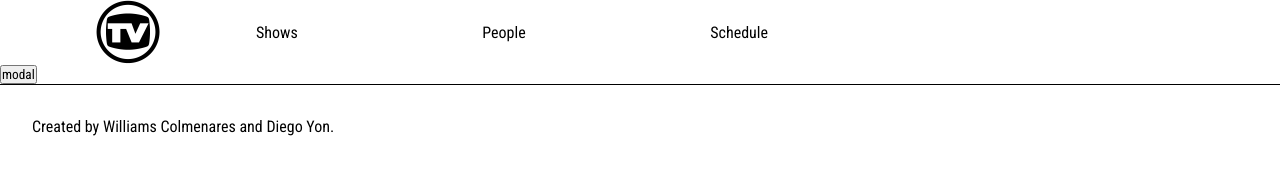
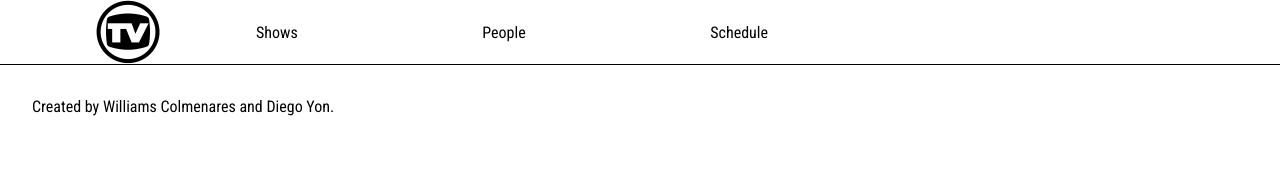
Before and after one commit to williamscch/tv-shows, a website built with webpack: page src/index.html in a window 1280 px wide. Built offline with nearby package versions, Linux system fonts and the light colour scheme; no server answers.

Commit message:
Delete test button

```diff
--- a/src/index.html
+++ b/src/index.html
@@ -23,7 +23,6 @@
       </ul>
     </nav>
     <div class="shows"></div>
-    <button class="btn1">modal</button>
     <footer>
       <p>Created by Williams Colmenares and Diego Yon.</p>
     </footer>
```
